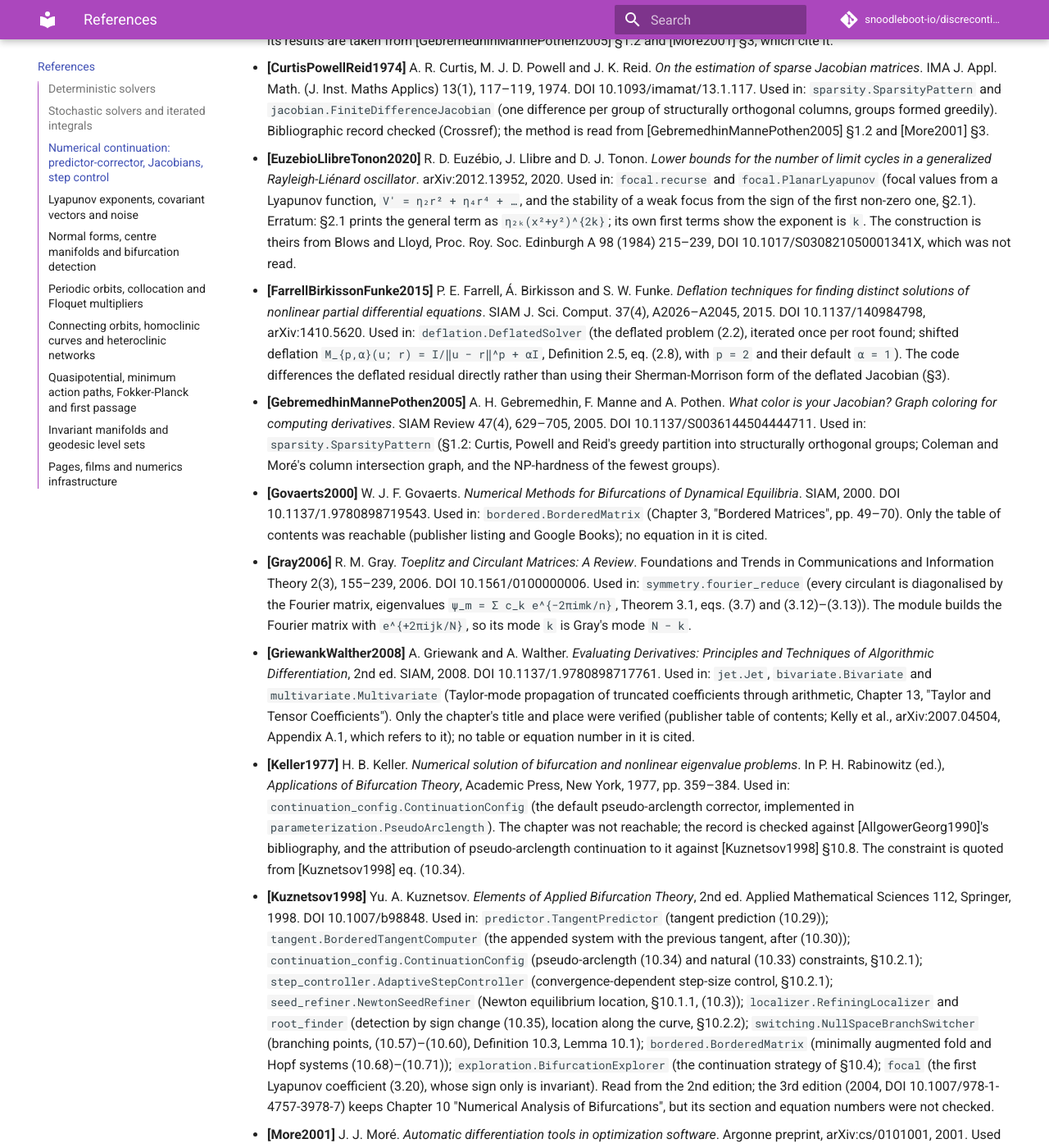
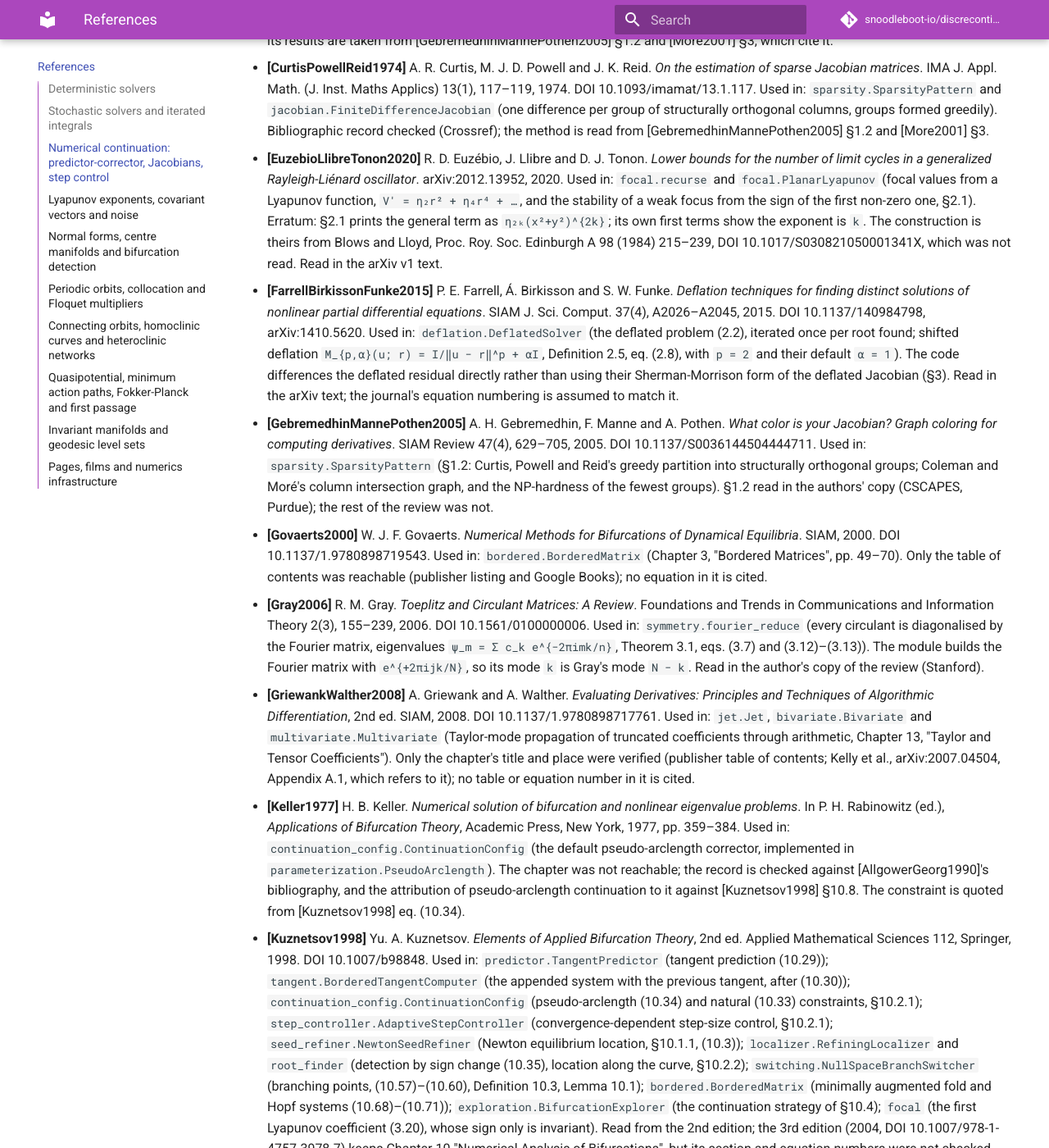
Before and after one commit to snoodleboot-io/discrecontinual_equations, an MkDocs documentation site: the page built from docs/references.md, in a window 1280 px wide and 1400 px high, scrolled down 891 px. Shown: the whole window at 82% size. Built offline with MkDocs 1.6.1 and Material for MkDocs 9.7.7, drawn with Linux system fonts in a browser that asks for light colours; comment, search, counter and statistics services are not loaded; some of the changed text lies outside the part shown.

Commit message:
Say how much of Farrell et al., Gebremedhin et al., Gray, More and Euzebio et al. was read for continuation's references

```diff
--- a/docs/references/continuation-core.md
+++ b/docs/references/continuation-core.md
@@ -6,13 +6,13 @@
 - **[AllgowerGeorg1990]** E. L. Allgower and K. Georg. *Numerical Continuation Methods: An Introduction*. Springer Series in Computational Mathematics 13, Springer, 1990. DOI 10.1007/978-3-642-61257-2 (reprinted as *Introduction to Numerical Continuation Methods*, SIAM Classics in Applied Mathematics 45, 2003, DOI 10.1137/1.9780898719154). Used in: `predictor.TangentPredictor` (Euler predictor, eq. (2.2.2)); `linear_solver.LeastSquaresFallbackSolver` (the augmented Jacobian (2.1.5), nonsingular along a regular curve; the Moore-Penrose step of Lemma (3.2.3)); `tangent.BorderedTangentComputer` (the tangent induced by a matrix, Definition (2.1.7)); `step_controller.AdaptiveStepController` (control by corrector iteration count, Algorithm (6.2.1)); `localizer.RefiningLocalizer` and `root_finder` (zero points of a functional along the curve, Section 9.2, eq. (9.2.1)); `switching.NullSpaceBranchSwitcher` (switching by perturbation, Section 8.2). The failure of parameter stepping at turning points is their Algorithm (1.6) and Figure 1.b. Read from the 1990 edition's text; the SIAM reprint's numbering was not checked.
 - **[ColemanMore1983]** T. F. Coleman and J. J. Moré. *Estimation of sparse Jacobian matrices and graph coloring problems*. SIAM J. Numer. Anal. 20(1), 187–209, 1983. DOI 10.1137/0720013. Used in: `sparsity.SparsityPattern` (the column partition as a colouring of the column intersection graph; at most `band(A)` groups for a banded matrix). The paper itself was not reachable; its results are taken from [GebremedhinMannePothen2005] §1.2 and [More2001] §3, which cite it.
 - **[CurtisPowellReid1974]** A. R. Curtis, M. J. D. Powell and J. K. Reid. *On the estimation of sparse Jacobian matrices*. IMA J. Appl. Math. (J. Inst. Maths Applics) 13(1), 117–119, 1974. DOI 10.1093/imamat/13.1.117. Used in: `sparsity.SparsityPattern` and `jacobian.FiniteDifferenceJacobian` (one difference per group of structurally orthogonal columns, groups formed greedily). Bibliographic record checked (Crossref); the method is read from [GebremedhinMannePothen2005] §1.2 and [More2001] §3.
-- **[EuzebioLlibreTonon2020]** R. D. Euzébio, J. Llibre and D. J. Tonon. *Lower bounds for the number of limit cycles in a generalized Rayleigh-Liénard oscillator*. arXiv:2012.13952, 2020. Used in: `focal.recurse` and `focal.PlanarLyapunov` (focal values from a Lyapunov function, `V' = η₂r² + η₄r⁴ + …`, and the stability of a weak focus from the sign of the first non-zero one, §2.1). Erratum: §2.1 prints the general term as `η₂ₖ(x²+y²)^{2k}`; its own first terms show the exponent is `k`. The construction is theirs from Blows and Lloyd, Proc. Roy. Soc. Edinburgh A 98 (1984) 215–239, DOI 10.1017/S030821050001341X, which was not read.
-- **[FarrellBirkissonFunke2015]** P. E. Farrell, Á. Birkisson and S. W. Funke. *Deflation techniques for finding distinct solutions of nonlinear partial differential equations*. SIAM J. Sci. Comput. 37(4), A2026–A2045, 2015. DOI 10.1137/140984798, arXiv:1410.5620. Used in: `deflation.DeflatedSolver` (the deflated problem (2.2), iterated once per root found; shifted deflation `M_{p,α}(u; r) = I/‖u − r‖^p + αI`, Definition 2.5, eq. (2.8), with `p = 2` and their default `α = 1`). The code differences the deflated residual directly rather than using their Sherman-Morrison form of the deflated Jacobian (§3).
-- **[GebremedhinMannePothen2005]** A. H. Gebremedhin, F. Manne and A. Pothen. *What color is your Jacobian? Graph coloring for computing derivatives*. SIAM Review 47(4), 629–705, 2005. DOI 10.1137/S0036144504444711. Used in: `sparsity.SparsityPattern` (§1.2: Curtis, Powell and Reid's greedy partition into structurally orthogonal groups; Coleman and Moré's column intersection graph, and the NP-hardness of the fewest groups).
+- **[EuzebioLlibreTonon2020]** R. D. Euzébio, J. Llibre and D. J. Tonon. *Lower bounds for the number of limit cycles in a generalized Rayleigh-Liénard oscillator*. arXiv:2012.13952, 2020. Used in: `focal.recurse` and `focal.PlanarLyapunov` (focal values from a Lyapunov function, `V' = η₂r² + η₄r⁴ + …`, and the stability of a weak focus from the sign of the first non-zero one, §2.1). Erratum: §2.1 prints the general term as `η₂ₖ(x²+y²)^{2k}`; its own first terms show the exponent is `k`. The construction is theirs from Blows and Lloyd, Proc. Roy. Soc. Edinburgh A 98 (1984) 215–239, DOI 10.1017/S030821050001341X, which was not read. Read in the arXiv v1 text.
+- **[FarrellBirkissonFunke2015]** P. E. Farrell, Á. Birkisson and S. W. Funke. *Deflation techniques for finding distinct solutions of nonlinear partial differential equations*. SIAM J. Sci. Comput. 37(4), A2026–A2045, 2015. DOI 10.1137/140984798, arXiv:1410.5620. Used in: `deflation.DeflatedSolver` (the deflated problem (2.2), iterated once per root found; shifted deflation `M_{p,α}(u; r) = I/‖u − r‖^p + αI`, Definition 2.5, eq. (2.8), with `p = 2` and their default `α = 1`). The code differences the deflated residual directly rather than using their Sherman-Morrison form of the deflated Jacobian (§3). Read in the arXiv text; the journal's equation numbering is assumed to match it.
+- **[GebremedhinMannePothen2005]** A. H. Gebremedhin, F. Manne and A. Pothen. *What color is your Jacobian? Graph coloring for computing derivatives*. SIAM Review 47(4), 629–705, 2005. DOI 10.1137/S0036144504444711. Used in: `sparsity.SparsityPattern` (§1.2: Curtis, Powell and Reid's greedy partition into structurally orthogonal groups; Coleman and Moré's column intersection graph, and the NP-hardness of the fewest groups). §1.2 read in the authors' copy (CSCAPES, Purdue); the rest of the review was not.
 - **[Govaerts2000]** W. J. F. Govaerts. *Numerical Methods for Bifurcations of Dynamical Equilibria*. SIAM, 2000. DOI 10.1137/1.9780898719543. Used in: `bordered.BorderedMatrix` (Chapter 3, "Bordered Matrices", pp. 49–70). Only the table of contents was reachable (publisher listing and Google Books); no equation in it is cited.
-- **[Gray2006]** R. M. Gray. *Toeplitz and Circulant Matrices: A Review*. Foundations and Trends in Communications and Information Theory 2(3), 155–239, 2006. DOI 10.1561/0100000006. Used in: `symmetry.fourier_reduce` (every circulant is diagonalised by the Fourier matrix, eigenvalues `ψ_m = Σ c_k e^{−2πimk/n}`, Theorem 3.1, eqs. (3.7) and (3.12)–(3.13)). The module builds the Fourier matrix with `e^{+2πijk/N}`, so its mode `k` is Gray's mode `N − k`.
+- **[Gray2006]** R. M. Gray. *Toeplitz and Circulant Matrices: A Review*. Foundations and Trends in Communications and Information Theory 2(3), 155–239, 2006. DOI 10.1561/0100000006. Used in: `symmetry.fourier_reduce` (every circulant is diagonalised by the Fourier matrix, eigenvalues `ψ_m = Σ c_k e^{−2πimk/n}`, Theorem 3.1, eqs. (3.7) and (3.12)–(3.13)). The module builds the Fourier matrix with `e^{+2πijk/N}`, so its mode `k` is Gray's mode `N − k`. Read in the author's copy of the review (Stanford).
 - **[GriewankWalther2008]** A. Griewank and A. Walther. *Evaluating Derivatives: Principles and Techniques of Algorithmic Differentiation*, 2nd ed. SIAM, 2008. DOI 10.1137/1.9780898717761. Used in: `jet.Jet`, `bivariate.Bivariate` and `multivariate.Multivariate` (Taylor-mode propagation of truncated coefficients through arithmetic, Chapter 13, "Taylor and Tensor Coefficients"). Only the chapter's title and place were verified (publisher table of contents; Kelly et al., arXiv:2007.04504, Appendix A.1, which refers to it); no table or equation number in it is cited.
 - **[Keller1977]** H. B. Keller. *Numerical solution of bifurcation and nonlinear eigenvalue problems*. In P. H. Rabinowitz (ed.), *Applications of Bifurcation Theory*, Academic Press, New York, 1977, pp. 359–384. Used in: `continuation_config.ContinuationConfig` (the default pseudo-arclength corrector, implemented in `parameterization.PseudoArclength`). The chapter was not reachable; the record is checked against [AllgowerGeorg1990]'s bibliography, and the attribution of pseudo-arclength continuation to it against [Kuznetsov1998] §10.8. The constraint is quoted from [Kuznetsov1998] eq. (10.34).
 - **[Kuznetsov1998]** Yu. A. Kuznetsov. *Elements of Applied Bifurcation Theory*, 2nd ed. Applied Mathematical Sciences 112, Springer, 1998. DOI 10.1007/b98848. Used in: `predictor.TangentPredictor` (tangent prediction (10.29)); `tangent.BorderedTangentComputer` (the appended system with the previous tangent, after (10.30)); `continuation_config.ContinuationConfig` (pseudo-arclength (10.34) and natural (10.33) constraints, §10.2.1); `step_controller.AdaptiveStepController` (convergence-dependent step-size control, §10.2.1); `seed_refiner.NewtonSeedRefiner` (Newton equilibrium location, §10.1.1, (10.3)); `localizer.RefiningLocalizer` and `root_finder` (detection by sign change (10.35), location along the curve, §10.2.2); `switching.NullSpaceBranchSwitcher` (branching points, (10.57)–(10.60), Definition 10.3, Lemma 10.1); `bordered.BorderedMatrix` (minimally augmented fold and Hopf systems (10.68)–(10.71)); `exploration.BifurcationExplorer` (the continuation strategy of §10.4); `focal` (the first Lyapunov coefficient (3.20), whose sign only is invariant). Read from the 2nd edition; the 3rd edition (2004, DOI 10.1007/978-1-4757-3978-7) keeps Chapter 10 "Numerical Analysis of Bifurcations", but its section and equation numbers were not checked.
-- **[More2001]** J. J. Moré. *Automatic differentiation tools in optimization software*. Argonne preprint, arXiv:cs/0101001, 2001. Used in: `sparsity.SparsityPattern` (§3: compressed Jacobians `J V` and the recovery of each entry from its group's column; the lower bound `p ≥ ρ_M`, the largest number of non-zeros in a row; `p ≤ band(A)` after Coleman and Moré).
+- **[More2001]** J. J. Moré. *Automatic differentiation tools in optimization software*. Argonne preprint, arXiv:cs/0101001, 2001. Used in: `sparsity.SparsityPattern` (§3: compressed Jacobians `J V` and the recovery of each entry from its group's column; the lower bound `p ≥ ρ_M`, the largest number of non-zeros in a row; `p ≤ band(A)` after Coleman and Moré). Read in the arXiv text.
 - **[Teschl2012]** G. Teschl. *Ordinary Differential Equations and Dynamical Systems*. Graduate Studies in Mathematics 140, American Mathematical Society, 2012. DOI 10.1090/gsm/140. Used in: `region_analysis.has_limit_cycle` (Poincaré–Bendixson: a compact limit set with no fixed points is a periodic orbit, Lemma 7.13; the generalized form, Theorem 7.16, §7.3). Numbers read from the author's preliminary version hosted at the University of Vienna.
```
